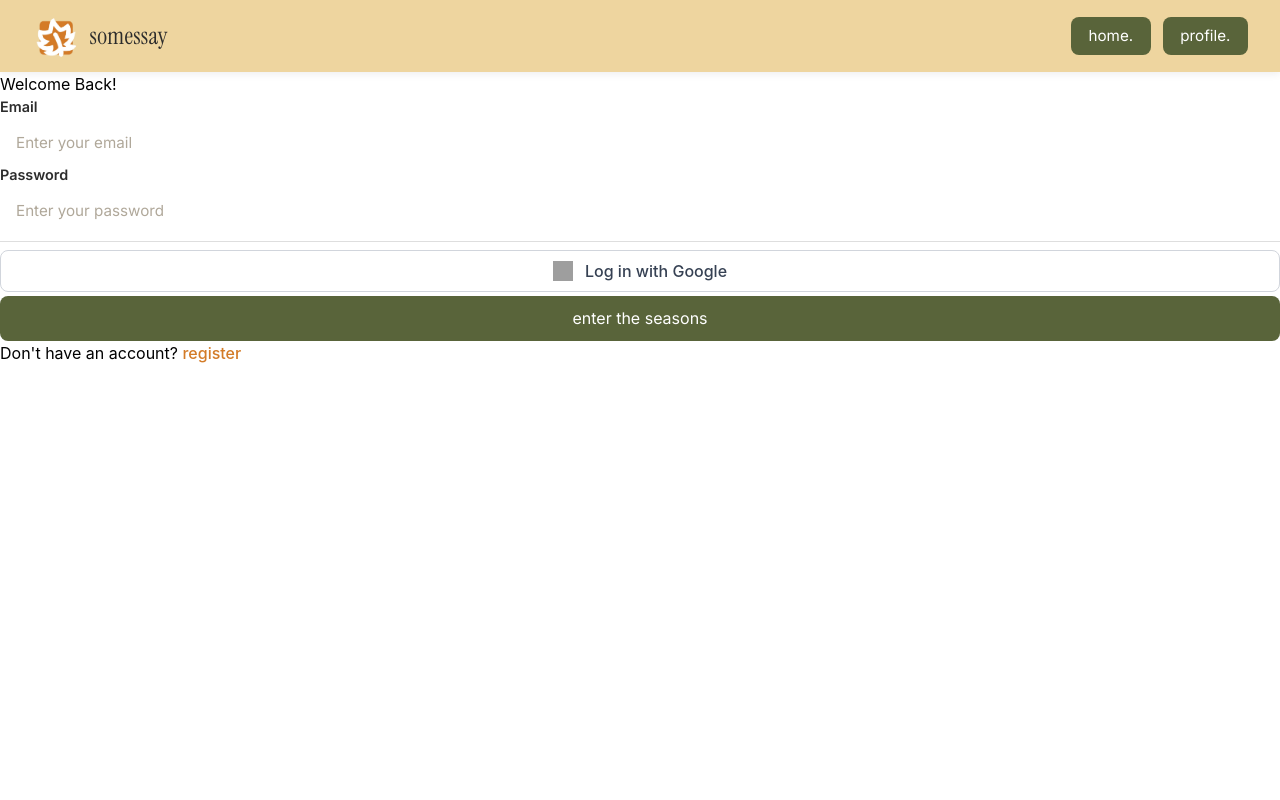
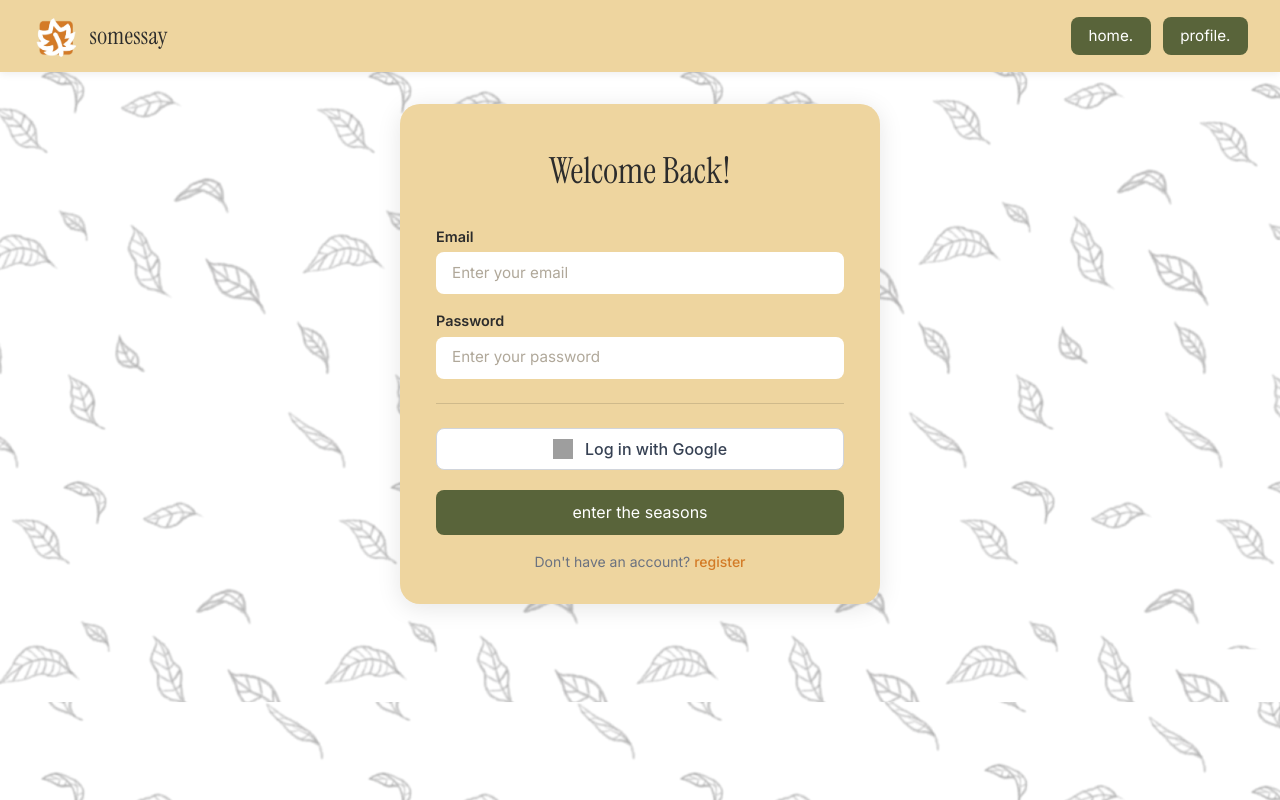
Before and after one commit to carmel-estrada28/IT342-Estrada-Somessay, a React (Vite) app in the folder web/: page /login in a window 1280 px wide. Built offline with nearby package versions, Linux system fonts and the light colour scheme; grey boxes are pictures that could not be loaded.

Commit message:
edited auth for login

```diff
--- a/web/src/features/auth/auth.css
+++ b/web/src/features/auth/auth.css
@@ -18,6 +18,13 @@
 
 /* ── Page ── */
 .register-page {
+  min-height: 100vh;
+  background-color: #ffffff;
+  background-image: url('/leaves-bg.png');
+  background-size: 100%;
+}
+
+.login-page {
   min-height: 100vh;
   background-color: #ffffff;
   background-image: url('/leaves-bg.png');
@@ -166,6 +173,66 @@
   box-shadow: 0 0 0 2px var(--accent-orange);
 }
 
+/* ── Login ── */
+.login-link {
+  text-align: right;
+  font-family: 'Inter', sans-serif;
+  font-size: 0.875rem;
+  color: var(--text-muted);
+}
+
+.login-card {
+  background-color: var(--card-bg);
+  border-radius: 1.25rem;
+  box-shadow: var(--shadow);
+  padding: 2.5rem 2.25rem 2rem;
+  width: 100%;
+  max-width: 480px;
+}
+
+.login-main {
+  flex: 1;
+  display: flex;
+  align-items: center;
+  justify-content: center;
+  padding: 2rem 1rem;
+}
+
+.login-title {
+  font-family: 'Instrument Serif', serif;
+  font-size: 2.25rem;
+  font-weight: 400;
+  text-align: center;
+  color: var(--text-dark);
+  margin-bottom: 1.75rem;
+}
+
+/* ── Messages ── */
+.login-error {
+  color: var(--error-red);
+  font-family: 'Inter', sans-serif;
+  font-size: 0.875rem;
+  margin-bottom: 1rem;
+  text-align: center;
+}
+
+.login-success {
+  color: var(--success-green);
+  font-family: 'Inter', sans-serif;
+  font-size: 0.875rem;
+  margin-bottom: 1rem;
+  text-align: center;
+}
+
+/* ── Form ── */
+.login-form {
+  display: flex;
+  flex-direction: column;
+  gap: 1rem;
+}
+
+
+
 /* ── Divider ── */
 .divider {
   border: none;
@@ -224,6 +291,14 @@
   color: var(--text-muted);
 }
 
+.login-footer {
+  text-align: center;
+  font-family: 'Inter', sans-serif;
+  font-size: 0.875rem;
+  margin-top: 1rem;
+  color: var(--text-muted);
+}
+
 .link-text {
   color: var(--accent-orange);
   cursor: pointer;
```
